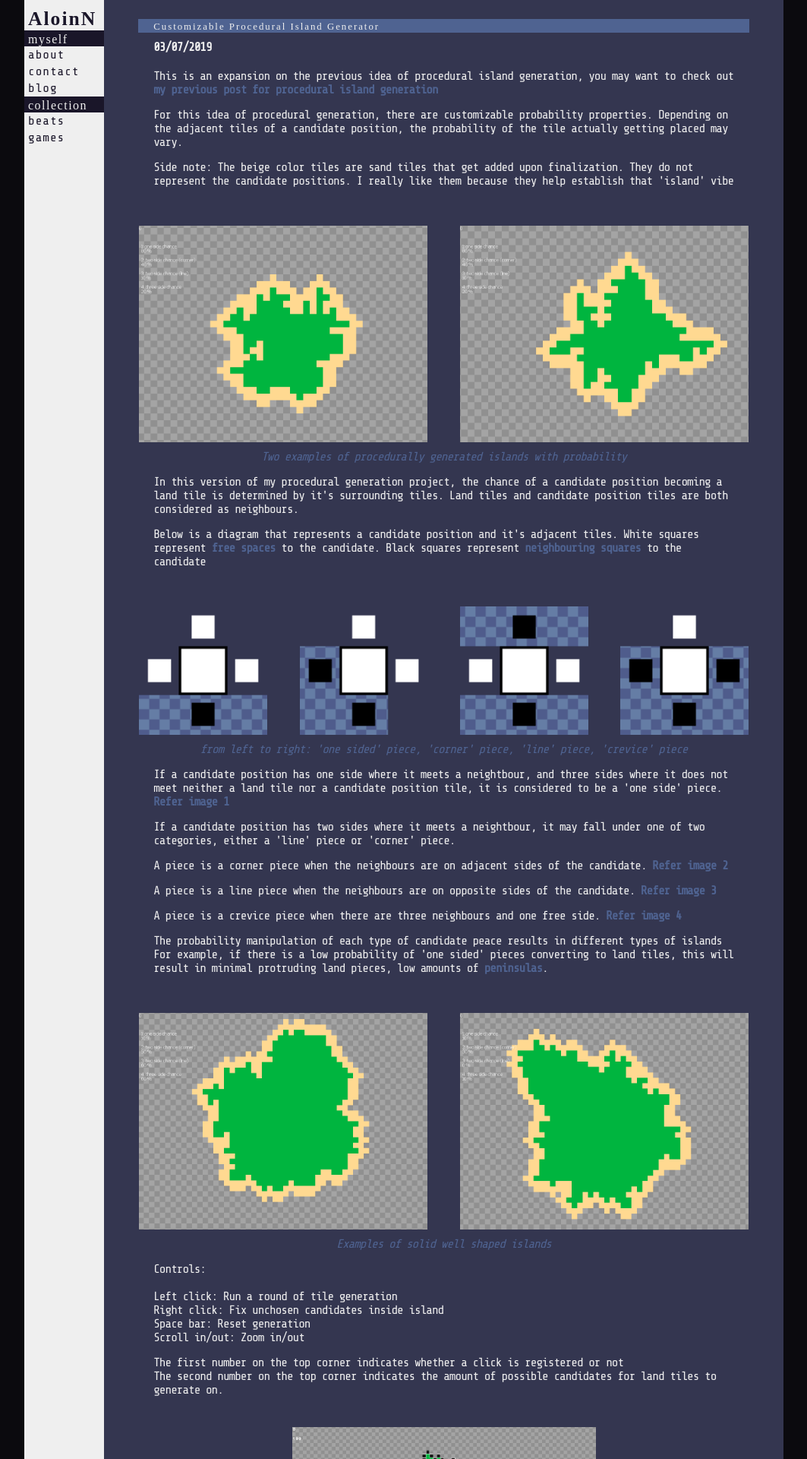
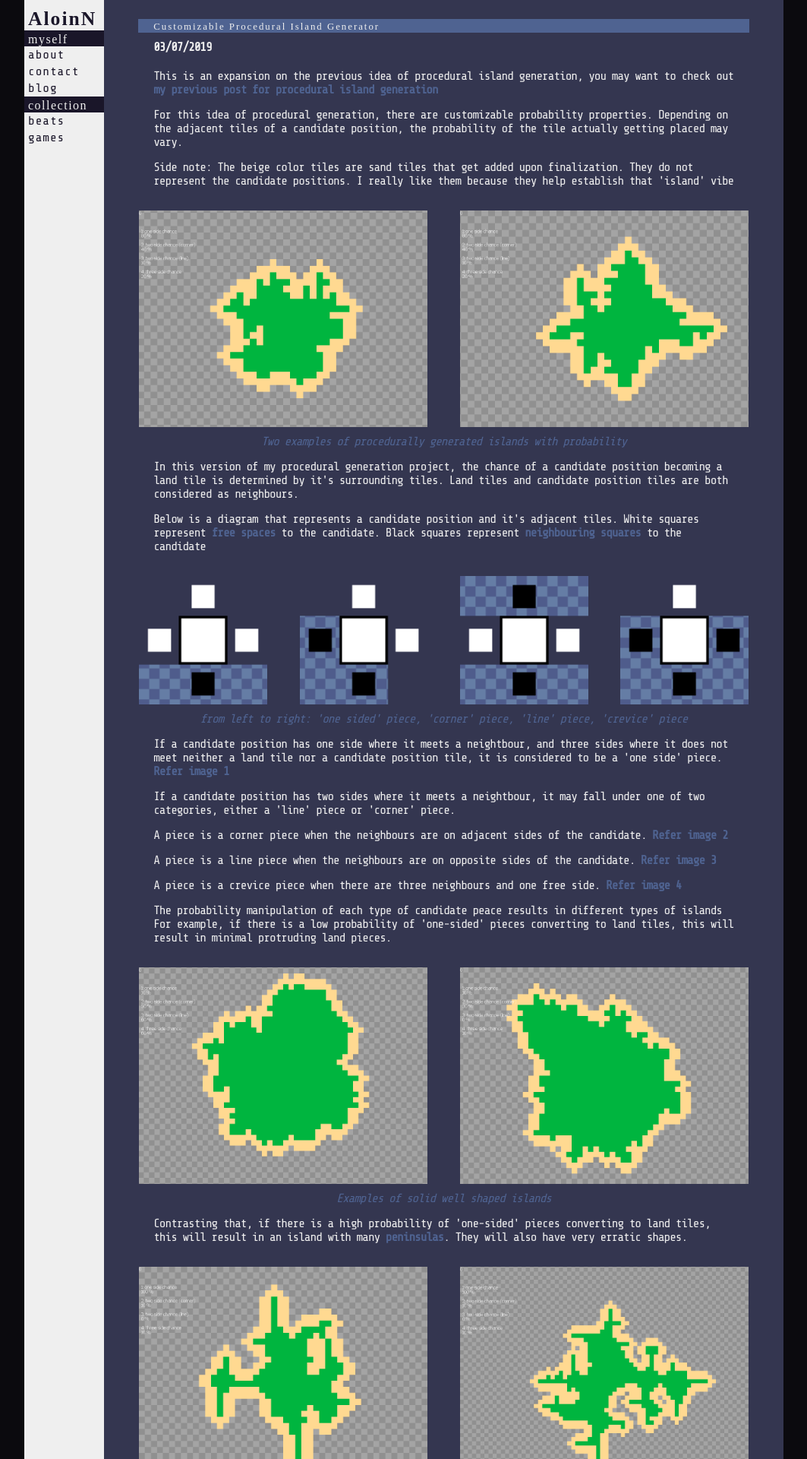
Before and after one commit to Aloinn/aloinBlog, a Jekyll site: the page built from _posts/2019-03-10-Customizable Procedural Island Generator.html, in a window 1280 px wide. Shown: the top 1920 px of the page at 76% size, without its empty margins (108-1171 px from the left). Built offline with Jekyll 4.4.1, drawn with Linux system fonts in a browser that asks for light colours; some web fonts are replaced; some of the changed text lies outside the part shown.

Commit message:
Finished blog post

```diff
--- a/_posts/2019-03-07-Procedural Island Generator.html
+++ b/_posts/2019-03-07-Procedural Island Generator.html
@@ -37,11 +37,11 @@ Repeat until satisfied!
   </div>
 <p>
 
-Controls:</br></br>
-Left click: Run a round of tile generation</br>
-Right click: Fix unchosen candidates inside island</br>
-Space bar: Reset generation</br>
-Scroll in/out: Zoom in/out</br>
+<b>Left click:</b> Run a round of tile generation</br>
+<b>Right click:</b> Fix unchosen candidates inside island</br>
+<b>Space bar:</b> Reset generation</br>
+<b>Scroll in/out:</b> Zoom in/out</br>
+</br>
 </p>
 <p>
 The first number on the top corner indicates whether a click is registered or not</br>
--- a/_posts/2019-03-10-Customizable Procedural Island Generator.html
+++ b/_posts/2019-03-10-Customizable Procedural Island Generator.html
@@ -6,7 +6,7 @@ categories: updates
 ---
 This is an expansion on the previous idea of procedural island generation,
 you may want to check out
-<a href="{{site.url}}updates/2019/03/07/Procedural-Island-Generator.html">my previous post for procedural island generation</a>
+<a href="{{site.url}}/updates/2019/03/07/Procedural-Island-Generator.html">my previous post for procedural island generation</a>
 </p>
 <p>
 For this idea of procedural generation, there are customizable probability properties.
@@ -65,34 +65,59 @@ tiles are both considered as neighbours.
 </p>
 <p>
   The probability manipulation of each type of candidate peace results in different types of islands
-  For example, if there is a low probability of 'one sided' pieces converting to land tiles, this will
-  result in minimal protruding land pieces, low amounts of <b>peninsulas</b>.
+  For example, if there is a low probability of 'one-sided' pieces converting to land tiles, this will
+  result in minimal protruding land pieces.
 </p>
 <span class="news-image-container">
-  <img class="container-image" title="low peninsula land mass 1" src="{{site.url}}/images/2019-03-10/3.png" alt="initial island generated" width="45%">
-  <img class="container-image" title="low peninsula land mass 2" src="{{site.url}}/images/2019-03-10/4.png" alt="initial island generated" width="45%">
+  <img class="container-image" title="land mass 1" src="{{site.url}}/images/2019-03-10/3.png" alt="initial island generated" width="45%">
+  <img class="container-image" title="land mass 2" src="{{site.url}}/images/2019-03-10/4.png" alt="initial island generated" width="45%">
   </span>
   <em>
     Examples of solid well shaped islands
   </em>
 <p>
-Controls:</br></br>
-Left click: Run a round of tile generation</br>
-Right click: Fix unchosen candidates inside island</br>
-Space bar: Reset generation</br>
-Scroll in/out: Zoom in/out</br>
+  Contrasting that, if there is a high probability of 'one-sided' pieces converting to land tiles,
+  this will result in an island with many <b>peninsulas</b>. They will also have very erratic shapes.
+</p>
+<span class="news-image-container">
+  <img class="container-image" title="peninsula land mass 1" src="{{site.url}}/images/2019-03-10/5.png" alt="initial island generated" width="45%">
+  <img class="container-image" title="peninsula land mass 2" src="{{site.url}}/images/2019-03-10/6.png" alt="initial island generated" width="45%">
+  </span>
+  <em>
+    Examples of islands with alot of peninsulas
+  </em>
+  <div class="news-heading">
+    <h2>Controls</h2>
+  </div>
+<p>
+<b>Left click:</b> Run a round of tile generation</br>
+<b>Right click:</b> Fix unchosen candidates inside island</br>
+<b>Space bar:</b> Reset generation</br>
+<b>Scroll in/out:</b> Zoom in/out</br>
+</br>
+<b>1:</b> +10% probability for one-sided pieces</br>
+<b>2:</b> +10% probability for corner pieces</br>
+<b>3:</b> +10% probability for line pieces</br>
+<b>4:</b> +10% probability for crevice pieces</br></br>
+<b>Shift + 1:</b> -10% probability for one-sided pieces</br>
+<b>Shift + 2:</b> -10% probability for corner pieces</br>
+<b>Shift + 3:</b> -10% probability for line pieces</br>
+<b>Shift + 4:</b> -10% probability for crevice pieces</br>
 </p>
 <p>
-The first number on the top corner indicates whether a click is registered or not</br>
-The second number on the top corner indicates the amount of possible candidates for land tiles to generate on.
+The first number on the top corner indicates whether a click is registered or not</br></br>
+The second number on the top corner indicates the amount of possible candidates for land tiles to generate on.</br></br>
+The numbers below the potential candidates show the probability of each piece type spawning
 </p>
 <p>
 </p>
-<img class="container-image" title="big island"src="{{site.url}}/images/2019-03-07/5.png" alt="sample island generated #2" width="100%">
+<img class="container-image" title="Aloon island" src="{{site.url}}/images/2019-03-10/7.png" alt="sample island generated #2" width="100%">
+<em>
+  Aloon island
+</em>
 <p>
-  You can see that after a number or rounds, the island may grow
-  fairly large. It still retains the natural landmass vibe however!
+  May start lagging the when the island gets too big. Wear a helmet!
 </p>
 <p>
-<a href="https://drive.google.com/open?id=1czZWcBOyv0M99tJlLawe9rlk-9Pt6rrY">Click here to download the executable file</a>
+<a href="https://drive.google.com/open?id=1uEWsYXIFtb3YjAePP5a1OgwP09mEXqPi">Click here to download the executable file</a>
 </p>
--- a/css/theme.css
+++ b/css/theme.css
@@ -15,7 +15,7 @@ img {
   display: block;
   margin-right: auto;
   margin-left: auto;
-  margin-top: 40px;
+  margin-top: 20px;
   margin-bottom: 10px;
   max-width: 400px; }
 
@@ -101,7 +101,8 @@ main {
     letter-spacing: -1px;
     display: block;
     text-align: center;
-    color: #4f6391; }
+    color: #4f6391;
+    margin-bottom: 10px; }
   main .news-content .news-date {
     color: #efefef;
     font-weight: 1000;
--- a/css/theme.scss
+++ b/css/theme.scss
@@ -21,7 +21,7 @@ img{
     display: block;
     margin-right: auto;
     margin-left: auto;
-    margin-top:40px;
+    margin-top:20px;
     margin-bottom:10px;
     max-width: 400px;
   }
@@ -127,6 +127,7 @@ main{
       display:block;
       text-align: center;
       color: $hl-color;
+      margin-bottom: 10px;
     }
     .news-date{
       color: #efefef;
```
Also changed, not shown: 1 other file.
